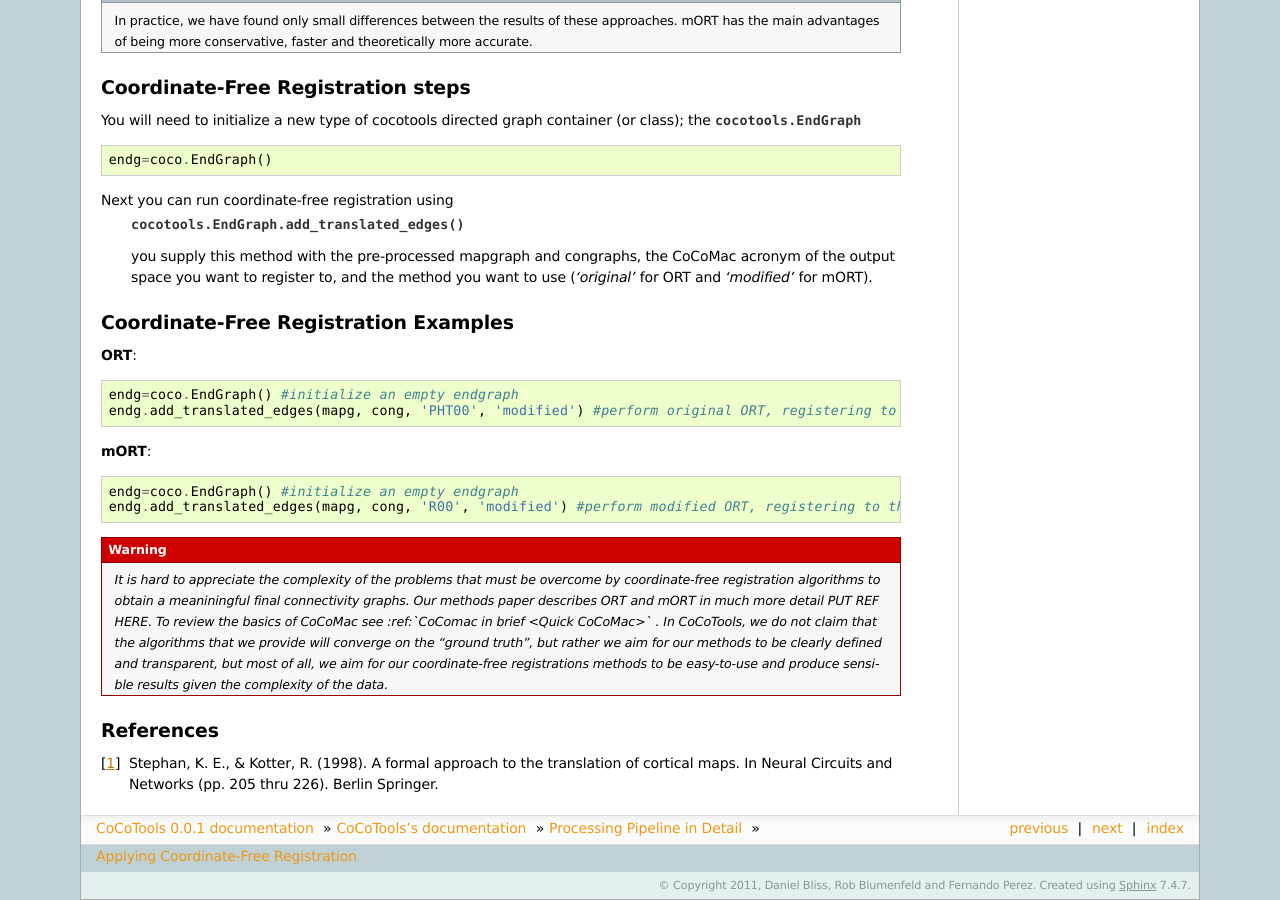
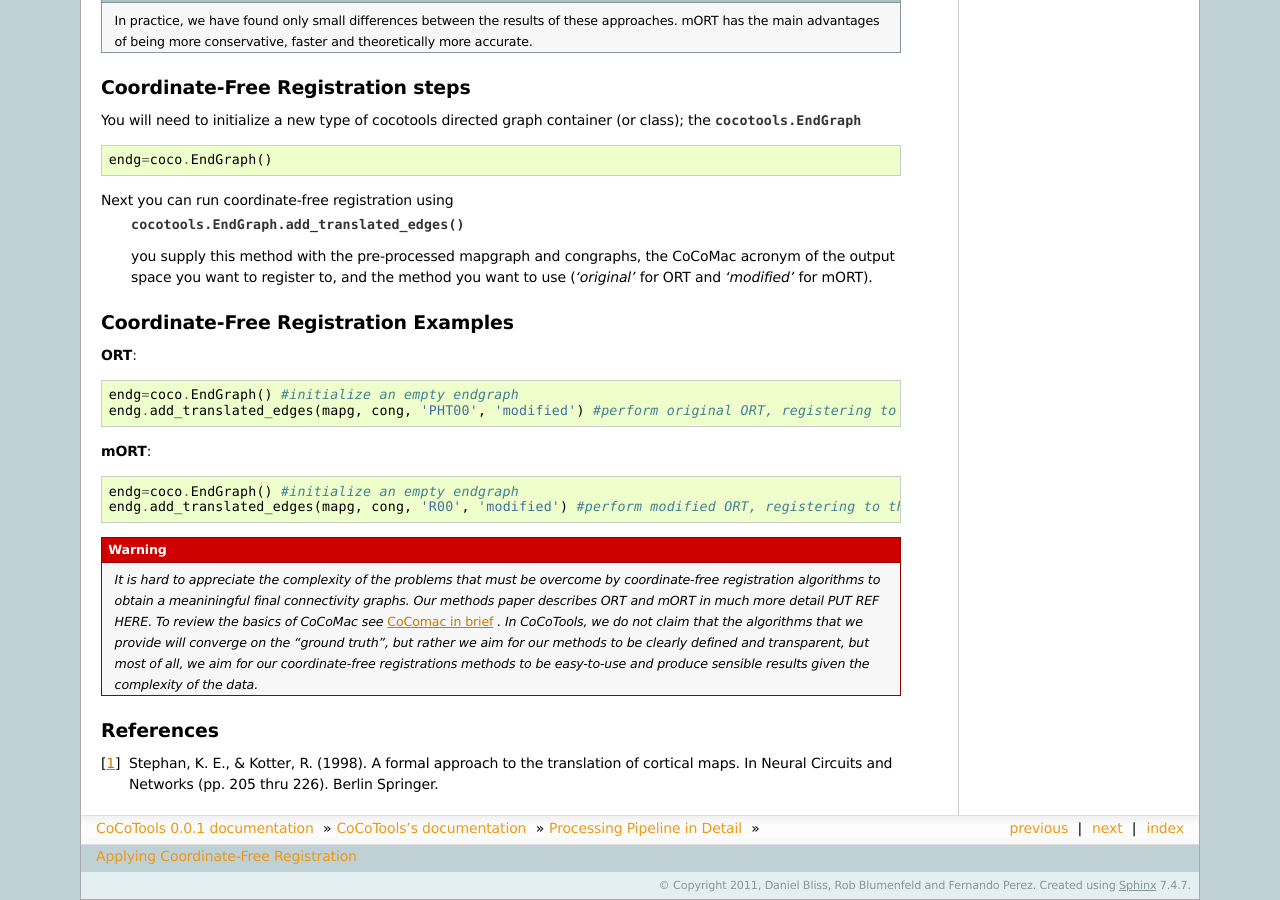
Before and after one commit to cocotools/CoCoTools, a Sphinx documentation site: the page built from doc/source/coordinatefreereg.rst, in a window 1280 px wide and 900 px high, scrolled down 1176 px. Built offline with Sphinx 7.4.7, drawn with Linux system fonts in a browser that asks for light colours.

Commit message:
minor doc improvments

```diff
--- a/doc/source/cocomac.rst
+++ b/doc/source/cocomac.rst
@@ -20,8 +20,8 @@
 Each brain region in CoCoMac is tied to a specific study and coded by a unique acronym that includes the last initials of the authors, the last two digits of the year of publication, and the name of the region.
 
 Examples:
-    * Brodmann's (1905) Area 9 is coded as B05-9
-    * Petrides and Pandya's (1994) Area 46 is coded as PP94-46
+    * Brodmann's (1905) Area 9 is coded as *B05-9*
+    * Petrides and Pandya's (1994) Area 46 is coded as *PP94-46*
 
 
 ------------------
--- a/doc/source/coordinatefreereg.rst
+++ b/doc/source/coordinatefreereg.rst
@@ -79,7 +79,7 @@
 
 .. Warning::
     *It is hard to appreciate the complexity of the problems that must be overcome by coordinate-free registration algorithms to obtain a meaniningful final connectivity graphs. Our methods paper describes ORT and mORT in much more detail PUT REF HERE.
-    To review the basics of CoCoMac see :ref:`CoComac in brief <Quick CoCoMac>` . In CoCoTools, we do not claim that the algorithms that we provide will converge on the "ground truth", but rather we aim for our methods to be clearly defined and transparent,
+    To review the basics of CoCoMac see* :ref:`CoComac in brief <Quick CoCoMac>` *. In CoCoTools, we do not claim that the algorithms that we provide will converge on the "ground truth", but rather we aim for our methods to be clearly defined and transparent,
     but most of all, we aim for our coordinate-free registrations methods to be easy-to-use and produce sensible results given the complexity of the data.*
 
 
--- a/doc/source/preprocessing.rst
+++ b/doc/source/preprocessing.rst
@@ -66,7 +66,7 @@
 
         :meth:`cocotools.MapGraph.deduce_edges`
 
-       Chains of relationships can be reduced to single RCs with variable levels of ambiguity, but in CoCoTools we allow new relationships to be added to the graph only in unambiguous cases. When different chains imply a relationship between the same two areas, we keep the RC implied by the chain with the fewest areas.
+Chains of relationships can be reduced to single RCs with variable levels of ambiguity, but in CoCoTools we allow new relationships to be added to the graph only in unambiguous cases. When different chains imply a relationship between the same two areas, we keep the RC implied by the chain with the fewest areas.
 
 ..  Important::
     The **deduce_edges** step can take a very long time to run. With the entire CoCoMac corpus, it can take **days** to run on standard laptop computers (as of 2012).   Floyd's algorithm requires approximately N\ :sup:`3` computations, with N being the number of nodes.
```
